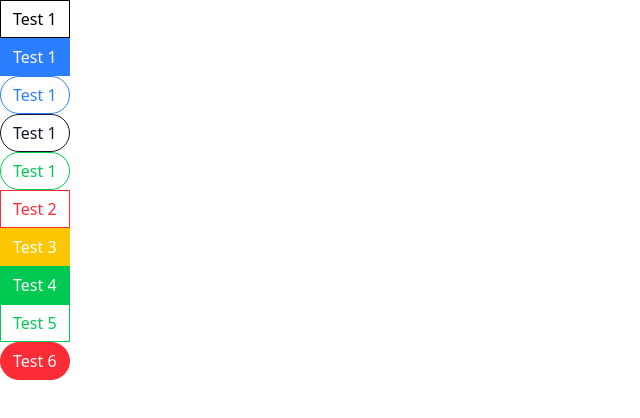
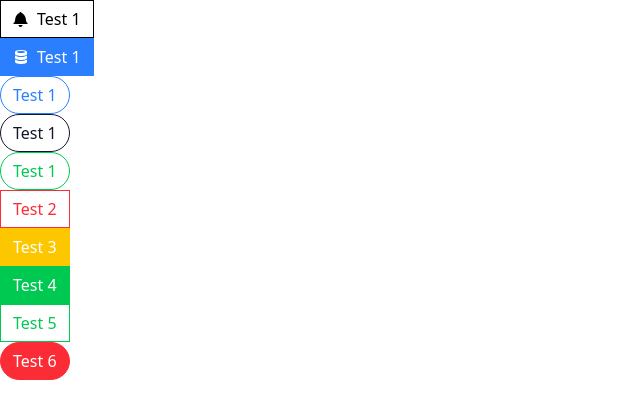
Before and after one commit to mdaz78/components-udemy, a React (Vite) app: page / in a window 1280 px wide. Shown: the top 418 px of the page, without its empty margins (0-640 px from the left). Built offline with nearby package versions, Linux system fonts and the light colour scheme.

Commit message:
feat: update Button component to include icons and improve styling

```diff
--- a/package.json
+++ b/package.json
@@ -15,7 +15,7 @@
     "prop-types": "^15.8.1",
     "react": "18.3.1",
     "react-dom": "18.3.1",
-    "react-icons": "4.4.0",
+    "react-icons": "^4.4.0",
     "tailwind-merge": "^3.3.1",
     "tailwindcss": "^4.1.16"
   },
--- a/src/App.js
+++ b/src/App.js
@@ -1,12 +1,18 @@
+import { GoBell, GoDatabase } from 'react-icons/go';
 import Button from './Button';
 const App = () => {
   return (
     <div>
       <div>
-        <Button>Test 1</Button>
+        <Button>
+          <GoBell /> Test 1
+        </Button>
       </div>
       <div>
-        <Button primary>Test 1</Button>
+        <Button primary>
+          <GoDatabase />
+          Test 1
+        </Button>
       </div>
       <div>
         <Button primary rounded outline>
--- a/src/Button.js
+++ b/src/Button.js
@@ -9,9 +9,10 @@ const Button = ({
   danger,
   outline,
   rounded,
+  ...rest
 }) => {
   const classes = twMerge(
-    classNames('px-3 py-1.5 border', {
+    classNames('px-3 py-1.5 border flex items-center gap-2', {
       'border-blue-500 bg-blue-500 text-white': primary,
       'border-gray-900 bg-gray-900 text-white': secondary,
       'border-green-500 bg-green-500 text-white': success,
@@ -27,7 +28,11 @@ const Button = ({
     })
   );
 
-  return <button className={classes}>{children}</button>;
+  return (
+    <button className={classes} {...rest}>
+      {children}
+    </button>
+  );
 };
 
 export default Button;
```
Also changed, not shown: 1 other file (tests, documents, lock files or other folders).
